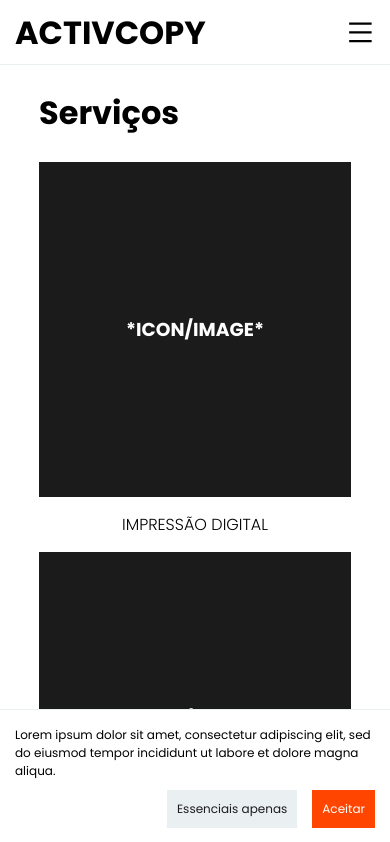
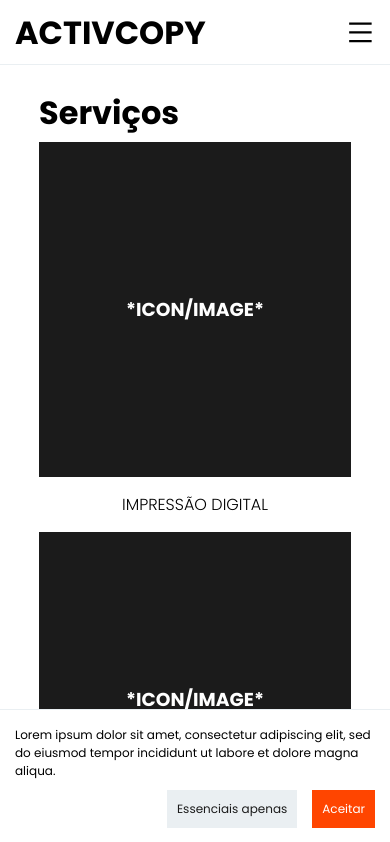
Before and after one commit to tquintal/activcopy, a React (Create React App) app: page /services in a window 390 px wide. Shown: the top 842 px of the page. Built offline with nearby package versions, Linux system fonts and the light colour scheme.

Commit message:
Small service styling fix

```diff
--- a/public/assets/locales/pt/translation.json
+++ b/public/assets/locales/pt/translation.json
@@ -132,7 +132,7 @@
     "SecondBBTitle": "Térmicas",
     "SecondBBDesc": "Espessura da encadernação: 1,5mm, 3mm, 6mm, 9mm, 12mm, 30mm\nTamanho: A4\nCor: Branco",
 
-    "ThirdBBTitle": "Encadernações cola quente",
+    "ThirdBBTitle": "Cola quente",
     "ThirdBBDesc": "Tamanho: Até A3\nCapa: Com / sem impressão.\nFrente / frente e verso\nLombada: Com / sem impressão\nTipo de papel: CLA 315g, couché 350g \nAcabamento: Laminação"
   },
 
--- a/src/style/App.css
+++ b/src/style/App.css
@@ -590,7 +590,7 @@ textarea {
   .contact-container,
   .services-container,
   .service-container {
-    gap: 25px;
+    gap: 5px;
     margin: 10%;
   }
 
```
